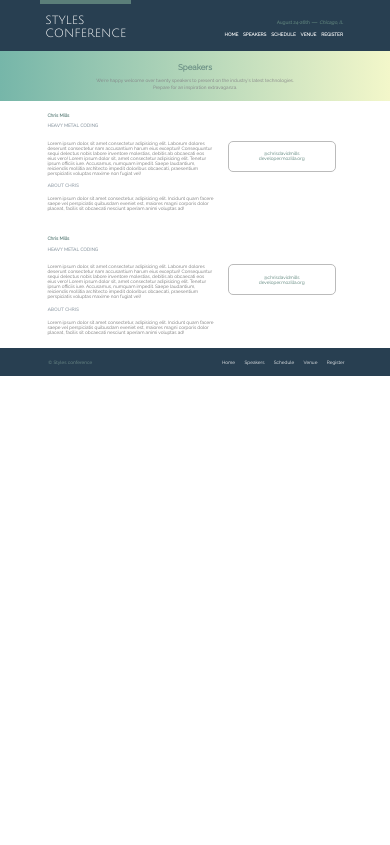
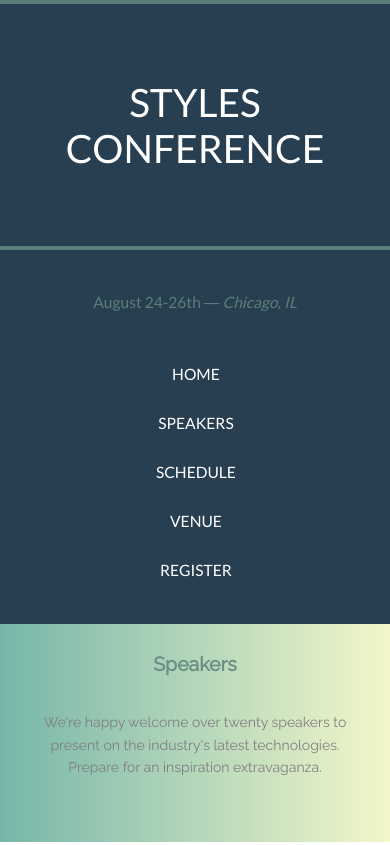
Before and after one commit to fatemenm/fateme_nm, a plain HTML site: page index.html in a window 390 px wide. Shown: the top 845 px of the page. Drawn offline with nearby package versions, Linux system fonts and the light colour scheme.

Commit message:
[try to] turn layout to a responsive design

```diff
--- a/index.css
+++ b/index.css
@@ -29,7 +29,7 @@ a {
 
 .header-title-container {
   width: 100%;
-  font-family: "Julius Sans One", sans-serif;
+  font-family: "Lato", sans-serif;
   font-weight: normal;
   /* border: 1px solid red; */
   font-size: 3vw;
@@ -165,7 +165,6 @@ a {
 
 .p-email {
   width: 30%;
-  text-align: center;
   padding: 1rem;
   text-align: center;
 }
@@ -191,6 +190,7 @@ a {
 }
 
 .article-about-h5 {
+  /* margin-top: 2rem; */
   /* border: 1px solid darkblue; */
   padding: 0.3em 0.3em 0.3em 0;
   color: #a8b1b9;
@@ -261,49 +261,284 @@ a {
   margin: 0 1em;
 }
 
-@media only screen and (max-width: 1200px) {
+/**********
+**********/
+
+@media only screen and (max-width: 1100px) {
+  * {
+    font-size: 1.6vw;
+  }
   body {
-    /* background-color: rgb(216, 189, 235); */
-  }
-
-  .header-title {
-    font-size: 1.4em;
-    padding: 1.6em 0.8em;
-  }
-  .header-date-cite {
-    color: #5b7e79;
-    /* border: 0.7px solid salmon; */
-    font-family: "Julius Sans One", sans-serif;
-    font-size: 1.2rem;
-  }
-
-  .speaker-section-header {
-    font-size: 1.7em;
-  }
-
-  .speaker-section-paragraph {
-    /* padding: 2em 0.5em; */
-    padding: 1em 0 2em 0;
-    font-size: 1em;
-  }
-
-  .p-content {
-    width: 60%;
+    padding: 0;
+    margin: 0;
   }
 
   .p-email {
     width: 40%;
+    padding: 2rem;
+    text-align: center;
+  }
+
+  .p-email a {
+    text-align: center;
+    font-size: 1.5vw;
+  }
+}
+
+/**********
+**********/
+
+@media only screen and (max-width: 414px) {
+  body {
+    background-color: white;
+    padding: 0;
+    margin: 0;
+    font-size: 2vw;
+  }
+
+  main {
+    display: flex;
+    flex-flow: column wrap;
+    /* height: 100rem; */
+  }
+
+  header {
+    height: 100rem;
+    flex-flow: column wrap;
+    flex-direction: row;
+    justify-content: space-around;
+  }
+
+  .header-title {
+    width: 100%;
+    border-bottom: 0.5vh solid #5b7e79;
+    height: 40%;
+    /* text-align: center; */
+    padding: 0;
+  }
+
+  .header-title-container {
+    /* border: 1px solid #2af; */
+    height: 100%;
+    text-align: center;
+    font-family: "Lato", sans-serif;
+    font-weight: normal;
+    padding-top: 12rem;
+    font-size: 10vw;
+  }
+
+  .header-date-nav-wrapper {
+    width: 100%;
+    /* border: 1px solid red; */
+    height: 60%;
+    display: flex;
+    flex-flow: column wrap;
+    /* justify-content: space-between; */
+  }
+
+  .header-date-cite {
+    /* border: 1px solid #fa2; */
+    height: 20%;
+    text-align: center;
+    font-family: "Lato", sans-serif;
+    font-weight: normal;
+    font-size: 7vw;
+    padding-top: 0.8em;
+  }
+
+  .header-date-cite > * {
+    font-family: "Lato", sans-serif;
+    font-weight: normal;
+    font-size: 4vw;
+    text-align: center;
+    /* border: 1px solid blue; */
+  }
+
+  .header-nav {
+    /* border: 1px solid green; */
+    height: 80%;
+    display: flex;
+    flex-flow: column wrap;
+  }
+
+  .nav-ul {
+    display: flex;
+    flex-flow: column wrap;
+    /* border: 1px solid salmon; */
+    height: 100%;
+    padding: 0.4em 0;
+    justify-content: space-evenly;
+  }
+  .nav-ul a {
+    color: white;
+    font-size: 4vw;
+    font-family: "Lato", sans-serif;
+    font-weight: normal;
+  }
+
+  .nav-ul li {
+    display: block;
+    width: 100%;
+    padding: 0;
+    font-weight: bolder;
+    /* border: 1px solid palegoldenrod; */
+    text-align: center;
+  }
+
+  .speaker-section {
+    height: 35rem;
+    font-size: 3vw;
+    /* border: 1px solid blue; */
+  }
+
+  .speaker-section-header {
+    font-size: 5vw;
+    text-align: center;
+    /* border: 1px solid red; */
+    height: 40%;
+  }
+
+  .speaker-section-paragraph {
+    height: 60%;
+    text-align: center;
+    padding: 0 4rem;
+    /* border: 1px solid green; */
+  }
+
+  .main-section {
+    display: flex;
+    flex-flow: column wrap;
+    justify-content: space-evenly;
+  }
+
+  .post {
+    margin: 0;
+    width: 100%;
+    padding: 0;
+    height: 92rem;
+    /* border: 1px solid red; */
+    display: flex;
+    flex-flow: column wrap;
+    justify-content: space-evenly;
+    margin-bottom: 5rem;
+  }
+
+  .article-content {
+    width: 100%;
+    margin: 0;
+    text-align: center;
+    display: flex;
+    flex-flow: column wrap;
+    justify-content: space-evenly;
+    /* border: 1px solid yellow; */
+    text-align: left;
+  }
+
+  .article-content > * {
+    width: 100%;
+    /* border: 1px solid green; */
+  }
+
+  .article-content h2 {
+    font-size: 4vw;
+    padding: 1em 0 0.5em 0;
+    padding-left: 1rem;
+  }
+
+  .article-content h5 {
+    font-size: 3vw;
+    padding-left: 1rem;
+  }
+
+  .article-content-main-section {
+    display: flex;
+    height: 50rem;
+    padding: 0;
+    margin: 0;
+    flex-flow: column wrap;
+    /* border: 1px solid green; */
+    justify-content: flex-start;
+  }
+
+  .article-content-p {
+    width: 100%;
+    padding: 0;
+    margin: 0;
+    /* border: 1px solid blue; */
+    padding-left: 1rem;
+  }
+
+  .p-content {
+    font-size: 3.5vw;
+  }
+
+  .p-email {
+    text-align: left;
+  }
+
+  .p-email a {
+    width: 30%;
+    font-size: 2vw;
+  }
+
+  .article-about {
+    /* border: 1px solid blue; */
+    /* padding: 3rem; */
+    margin: 0;
+    width: 100%;
+    height: 25rem;
+  }
+
+  .article-about-h5 {
+    font-size: 3vw;
+    /* border: 1px solid pink; */
+    padding-left: 1rem;
   }
 
   .article-about-paragraph {
-    width: 60%;
+    font-size: 3.5vw;
+    /* border: 1px solid green; */
+    width: 100%;
+    margin-top: 0.3rem;
+    padding-left: 1rem;
+  }
+
+  .footer-div {
+    text-align: left;
+    width: 100%;
+    height: 50%;
+  }
+
+  .footer-nav {
+    width: 100%;
+    height: 50%;
   }
 
   .footer-span {
-    width: 30%;
+    font-size: 2.5vw;
+    padding: 0 1rem;
   }
 
-  .footer-nav {
-    width: 70%;
+  .wrapper {
+    width: 100%;
+    display: flex;
+    flex-flow: column wrap;
+  }
+
+  .fo-part {
+    width: 100%;
+  }
+
+  footer {
+    height: 17rem;
+    display: flex;
+    flex-flow: column wrap;
+    /* border: 1px solid gray; */
+  }
+
+  .footer-ul > * {
+    display: block;
+    font-size: 2.7vw;
+    padding-right: 1rem;
   }
 }
--- a/index.html
+++ b/index.html
@@ -9,9 +9,12 @@
     <link href="https://fonts.googleapis.com/css?family=Nunito|Raleway&display=swap" rel="stylesheet">
     <link href="https://fonts.googleapis.com/css?family=Raleway&display=swap" rel="stylesheet">
     <link href="https://fonts.googleapis.com/css?family=Julius+Sans+One&display=swap" rel="stylesheet">
+    <link href="https://fonts.googleapis.com/css2?family=Lato&display=swap" rel="stylesheet">
   </head>
   <body>
     <main>
+
+
       <header class="header">
 
         <div class="header-title">
@@ -23,7 +26,7 @@
         <div class="header-date-nav-wrapper">
 
           <h3 class="header-date-cite">
-            <time>August 24-26th</time> &#8213 <cite>Chicago, IL</cite>
+            <time>August 24-26th </time><span> &#8213 </span><cite>Chicago, IL</cite>
           </h3>
 
           <nav class=header-nav>
@@ -39,6 +42,8 @@
         </div>
 
       </header>
+
+
 
       <section class="speaker-section">
         <h2 class="speaker-section-header">Speakers</h2>
@@ -60,12 +65,14 @@
 
             <h5>HEAVY METAL CODING</h5>
 
-            <div>
+            <div class="article-content-main-section">
 
               <p class="article-content-p p-content">
                 Lorem ipsum dolor, sit amet consectetur adipisicing elit.
                 Laborum dolores deserunt consectetur nam accusantium harum eius
-                excepturi! Consequuntur sequi delectus nobis labore inventore
+                excepturi!
+                <br>
+                Consequuntur sequi delectus nobis labore inventore
                 molestias, debitis ab obcaecati eos eius vero!
                 Lorem ipsum dolor sit, amet consectetur adipisicing elit. Tenetur ipsum officiis iure. Accusamus, numquam impedit. Saepe laudantium, reiciendis mollitia architecto impedit doloribus obcaecati, praesentium perspiciatis voluptas maxime non fugiat vel!
               </p>
@@ -106,7 +113,7 @@
 
             <h5>HEAVY METAL CODING</h5>
 
-            <div>
+            <div class="article-content-main-section">
 
               <p class="article-content-p p-content">
                 Lorem ipsum dolor, sit amet consectetur adipisicing elit.
@@ -147,14 +154,17 @@
       </section>
 
       <footer class="footer">
+
         <div class="wrapper">
           <div class="footer-div">
-            <span class="footer-sapn">
+            <span class="footer-span">
               &copy Styles conference
             </span>
           </div>
+
+
           <nav class="footer-nav">
-            <ul>
+            <ul class="footer-ul">
               <li>Home</li>
               <li>Speakers</li>
               <li>Schedule</li>
@@ -163,6 +173,7 @@
             </ul>
           </nav>
         </div>
+
       </footer>
 
 
```
